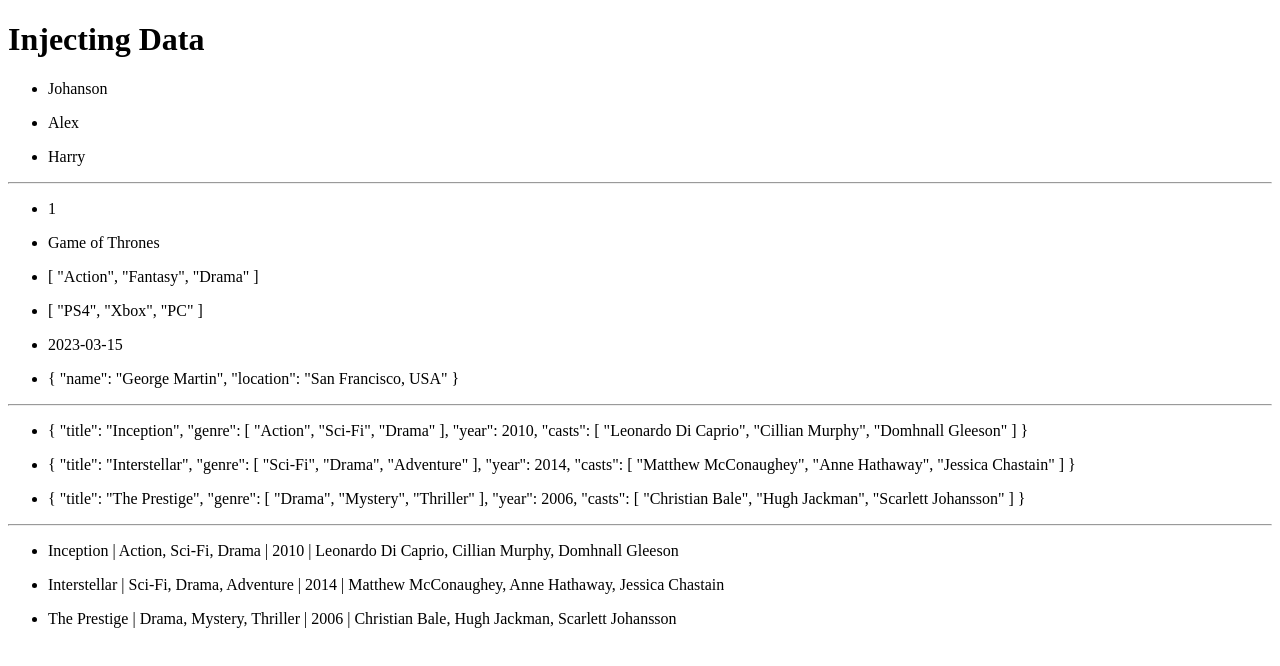
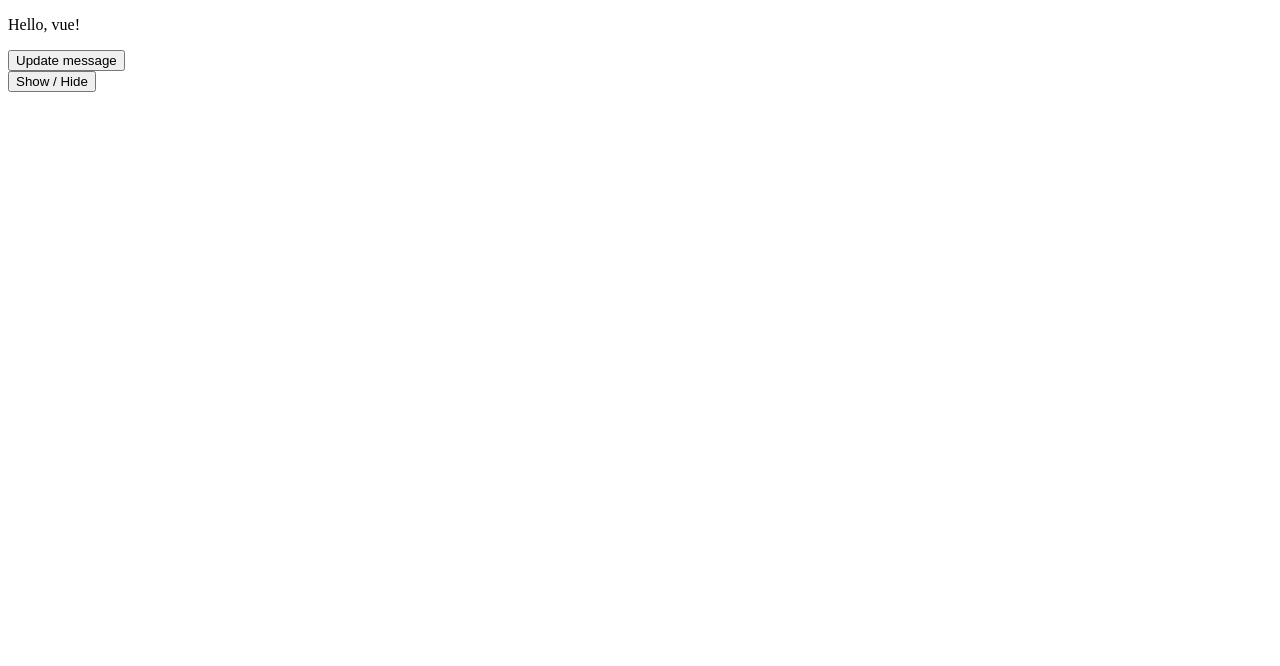
Before and after one commit to chaud1024/vue-course, a Vue app: page / in a window 1280 px wide. Shown: the top 666 px of the page. Built offline with nearby package versions, Linux system fonts and the light colour scheme.

Commit message:
about lifecyle hooks

```diff
--- a/src/App.vue
+++ b/src/App.vue
@@ -1,51 +1,14 @@
 <script setup>
-import { provide } from 'vue'
+import LifecycleComponent from './components/LifecycleComponent.vue'
 
-import ProvideComponent from './components/ProvideComponent.vue'
-
-provide('name', 'Paul')
-provide('age', 20)
-provide('location', ['Paris', 'France'])
-
-provide('friends', ['Johanson', 'Alex', 'Harry'])
-
-provide('games', {
-  id: 1,
-  title: 'Game of Thrones',
-  genre: ['Action', 'Fantasy', 'Drama'],
-  platform: ['PS4', 'Xbox', 'PC'],
-  relaseDate: '2023-03-15',
-  developer: {
-    name: 'George Martin',
-    location: 'San Francisco, USA'
-  }
-})
-
-provide('movies', [
-  {
-    title: 'Inception',
-    genre: ['Action', 'Sci-Fi', 'Drama'],
-    year: 2010,
-    casts: ['Leonardo Di Caprio', 'Cillian Murphy', 'Domhnall Gleeson']
-  },
-  {
-    title: 'Interstellar',
-    genre: ['Sci-Fi', 'Drama', 'Adventure'],
-    year: 2014,
-    casts: ['Matthew McConaughey', 'Anne Hathaway', 'Jessica Chastain']
-  },
-  {
-    title: 'The Prestige',
-    genre: ['Drama', 'Mystery', 'Thriller'],
-    year: 2006,
-    casts: ['Christian Bale', 'Hugh Jackman', 'Scarlett Johansson']
-  }
-])
+import { ref } from 'vue'
+const showHide = ref(true)
 </script>
 
 <template>
   <div>
-    <ProvideComponent />
+    <LifecycleComponent v-if="showHide" />
+    <button @click="showHide = !showHide">Show / Hide</button>
   </div>
 </template>
 
--- /dev/null
+++ b/src/components/LifecycleComponent.vue
@@ -0,0 +1,51 @@
+<script setup>
+import {
+  ref,
+  onBeforeMount,
+  onMounted,
+  onBeforeUpdate,
+  onUpdated,
+  onBeforeUnmount,
+  onUnmounted
+} from 'vue'
+
+const message = ref('Hello, vue!')
+
+// Lifecycle hooks
+onBeforeMount(() => {
+  console.log('Component is about to be mounted')
+})
+
+onMounted(() => {
+  console.log('Component has been mounted')
+})
+
+const updateMessage = () => {
+  message.value = 'Updated message'
+}
+
+onBeforeUpdate(() => {
+  console.log('Component is about to be updated')
+})
+
+onUpdated(() => {
+  console.log('Component has been updated')
+})
+
+onBeforeUnmount(() => {
+  console.log('Component is about to be unmounted')
+})
+
+onUnmounted(() => {
+  console.log('Component has been unmounted')
+})
+</script>
+
+<template>
+  <div>
+    <p>{{ message }}</p>
+    <button @click="updateMessage">Update message</button>
+  </div>
+</template>
+
+<style lang="scss" scoped></style>
```
